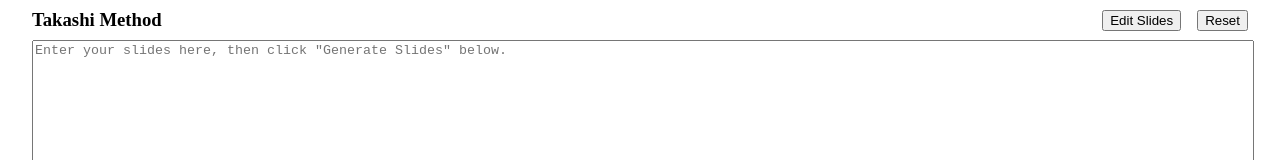
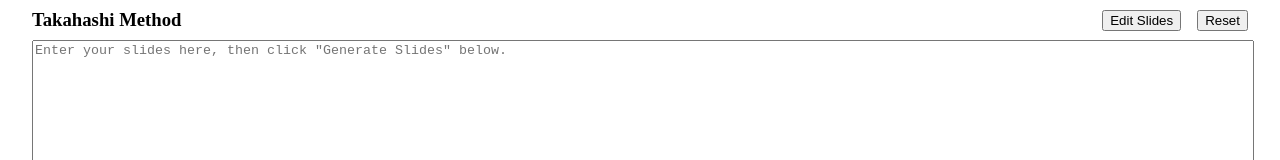
Before and after one commit to m-grimaud/takahashi, a React (Create React App) app: page / in a window 1280 px wide. Shown: the top 160 px of the page. Built offline with nearby package versions, Linux system fonts and the light colour scheme.

Commit message:
fix typo

```diff
--- a/src/App.tsx
+++ b/src/App.tsx
@@ -33,7 +33,7 @@ function App() {
     <>
       <nav className="header" id={slideDiv.length > 0 ? "autohide" : ""}>
         <h3 className="no-margin-left">
-          Takashi Method
+          Takahashi Method
         </h3>
         <div className="no-margin-right">
           <button style={{margin: "0 1rem 0 0"}} onClick={() => {
```
